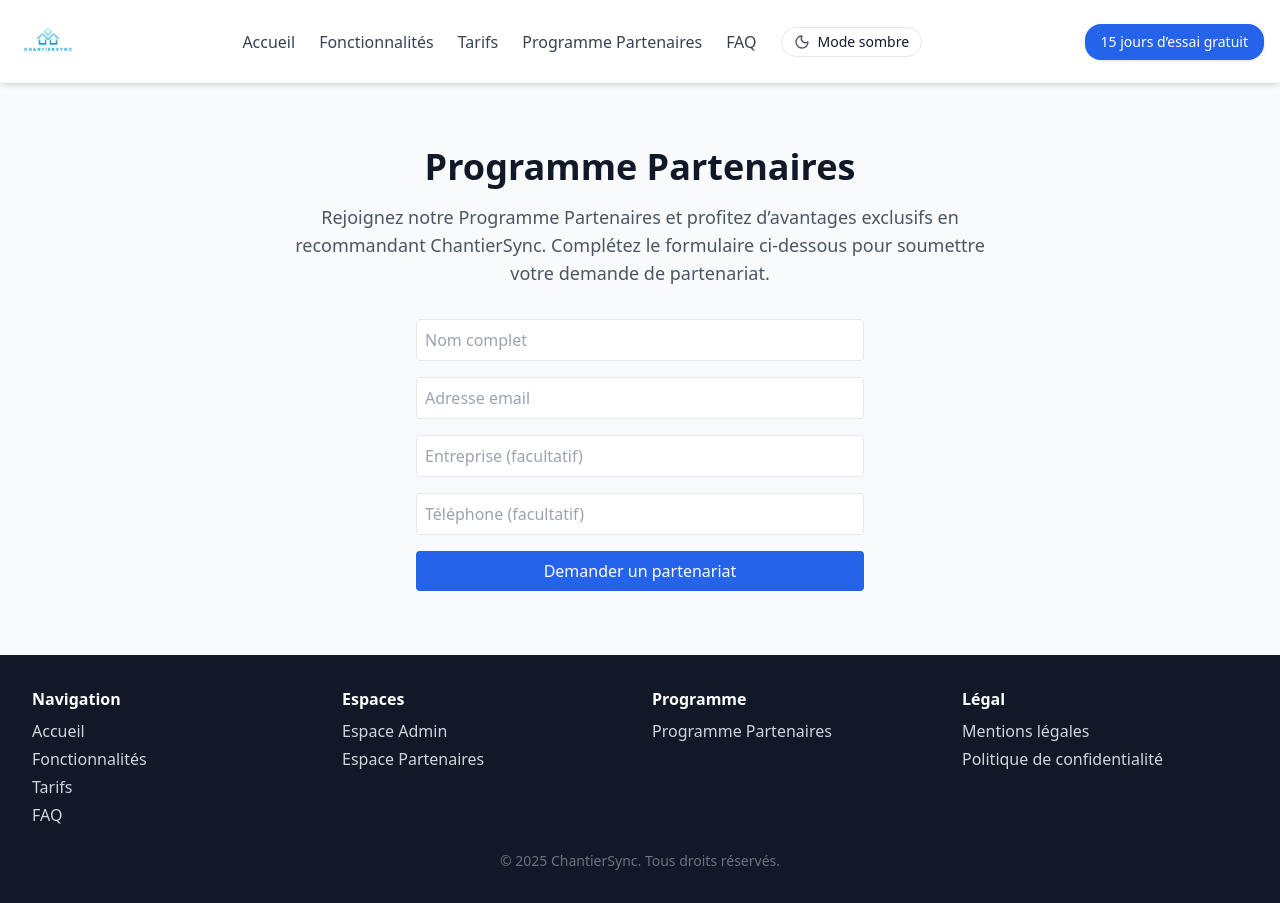
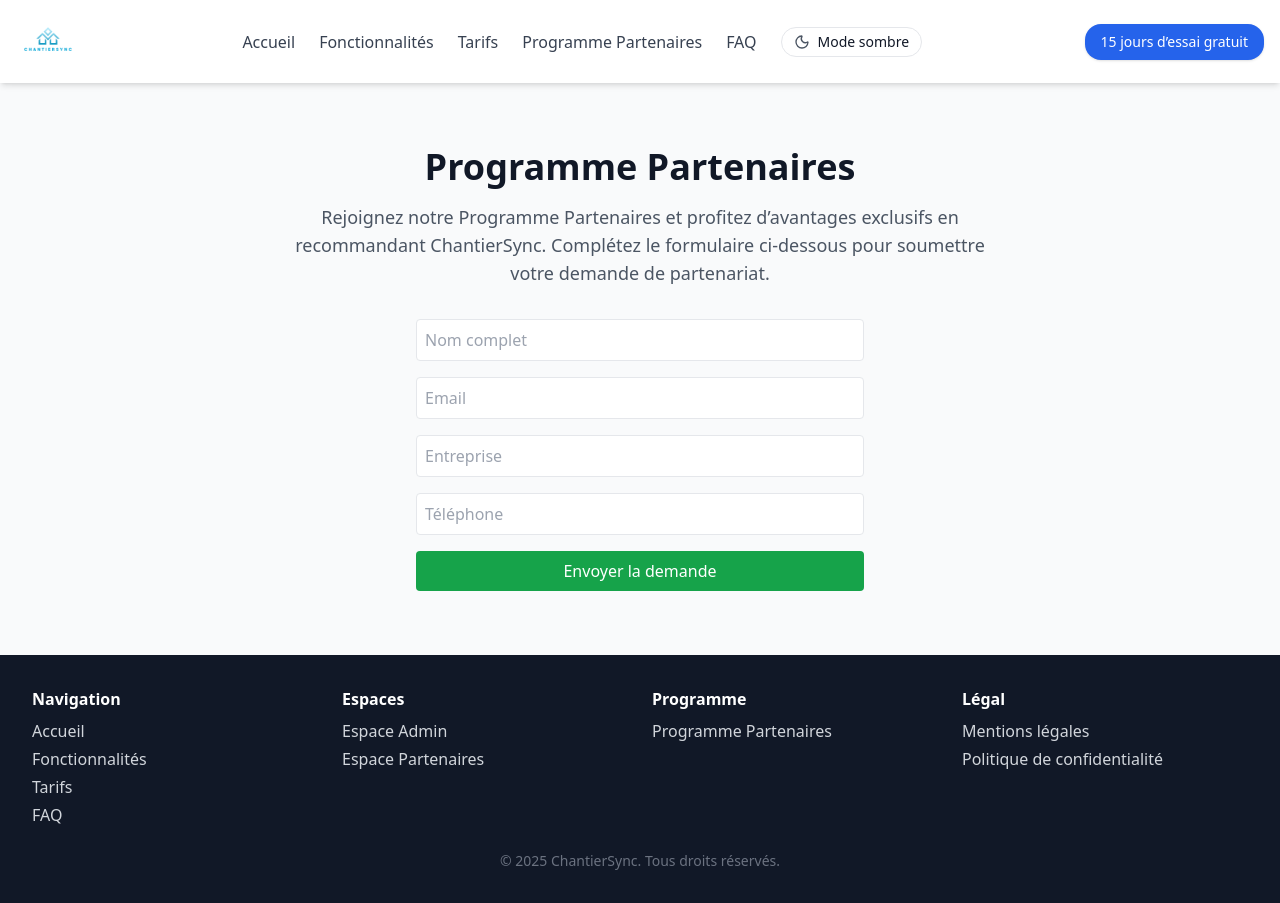
Before and after one commit to hdesumo/chantiersync-portal, a Next.js app: page /partenariat in a window 1280 px wide. Built offline with nearby package versions, Linux system fonts and the light colour scheme.

Commit message:
AffiliateForm.tsx

```diff
--- a/components/AffiliateForm.tsx
+++ b/components/AffiliateForm.tsx
@@ -4,52 +4,58 @@
 import AffiliateFlashMessage from "./AffiliateFlashMessage";
 
 export default function AffiliateForm() {
-  const [formData, setFormData] = useState({
-    name: "",
-    email: "",
-    company: "",
-    phone: "",
-  });
+  const [flash, setFlash] = useState<{ type: "success" | "error"; message: string } | null>(null);
 
-  const [flash, setFlash] = useState<{ type: "success" | "error"; message: string } | null>(null);
-  const [loading, setLoading] = useState(false);
+  const handleSubmit = async (e: React.FormEvent<HTMLFormElement>) => {
+    e.preventDefault();
 
-  const handleChange = (e: React.ChangeEvent<HTMLInputElement>) => {
-    setFormData({ ...formData, [e.target.name]: e.target.value });
-  };
-
-  const handleSubmit = async (e: React.FormEvent) => {
-    e.preventDefault();
-    setLoading(true);
-    setFlash(null);
+    const form = e.currentTarget;
+    const formData = {
+      name: (form.elements.namedItem("name") as HTMLInputElement).value,
+      email: (form.elements.namedItem("email") as HTMLInputElement).value,
+      company: (form.elements.namedItem("company") as HTMLInputElement).value,
+      phone: (form.elements.namedItem("phone") as HTMLInputElement).value,
+    };
 
     try {
-      const res = await fetch(`${process.env.NEXT_PUBLIC_API_URL}/api/affiliates`, {
+      const url = `${process.env.NEXT_PUBLIC_API_URL}/api/affiliates`;
+      console.log("🔍 [DEBUG] URL appelée par AffiliateForm:", url);
+      console.log("🔍 [DEBUG] Données envoyées:", formData);
+
+      const res = await fetch(url, {
         method: "POST",
-        headers: {
-          "Content-Type": "application/json",
-        },
+        headers: { "Content-Type": "application/json" },
         body: JSON.stringify(formData),
       });
 
       if (!res.ok) {
-        throw new Error("Erreur lors de l'envoi");
+        const errorText = await res.text();
+        console.error("❌ [DEBUG] Erreur API:", res.status, errorText);
+        setFlash({
+          type: "error",
+          message: `Erreur API (${res.status}) : ${errorText}`,
+        });
+        return;
       }
 
-      await res.json();
+      const data = await res.json();
+      console.log("✅ [DEBUG] Réponse API:", data);
+
       setFlash({
         type: "success",
         message:
-          "Votre demande de partenariat a bien été envoyée. Vous recevrez vos identifiants d’accès à l’Espace Partenaires après validation par notre équipe.",
+          "Votre demande de partenariat a bien été enregistrée. Vous serez recontacté par notre équipe.",
       });
-      setFormData({ name: "", email: "", company: "", phone: "" });
+
+      setTimeout(() => {
+        window.location.href = "/";
+      }, 3000);
     } catch (err) {
+      console.error("❌ [DEBUG] Exception dans handleSubmit:", err);
       setFlash({
         type: "error",
         message: "Une erreur est survenue lors de l’envoi de votre demande.",
       });
-    } finally {
-      setLoading(false);
     }
   };
 
@@ -59,41 +65,35 @@
       <form onSubmit={handleSubmit} className="space-y-4">
         <input
           name="name"
+          type="text"
           placeholder="Nom complet"
-          value={formData.name}
-          onChange={handleChange}
+          required
           className="w-full p-2 border rounded"
-          required
         />
         <input
+          name="email"
           type="email"
-          name="email"
-          placeholder="Adresse email"
-          value={formData.email}
-          onChange={handleChange}
+          placeholder="Email"
+          required
           className="w-full p-2 border rounded"
-          required
         />
         <input
           name="company"
-          placeholder="Entreprise (facultatif)"
-          value={formData.company}
-          onChange={handleChange}
+          type="text"
+          placeholder="Entreprise"
           className="w-full p-2 border rounded"
         />
         <input
           name="phone"
-          placeholder="Téléphone (facultatif)"
-          value={formData.phone}
-          onChange={handleChange}
+          type="text"
+          placeholder="Téléphone"
           className="w-full p-2 border rounded"
         />
         <button
           type="submit"
-          disabled={loading}
-          className="w-full bg-blue-600 text-white py-2 rounded hover:bg-blue-700"
+          className="w-full bg-green-600 text-white p-2 rounded hover:bg-green-700"
         >
-          {loading ? "Envoi en cours..." : "Demander un partenariat"}
+          Envoyer la demande
         </button>
       </form>
     </div>
```
